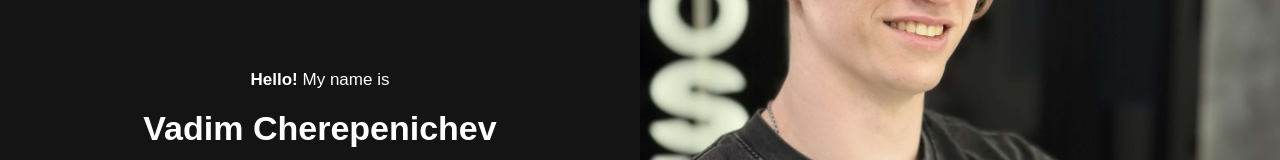
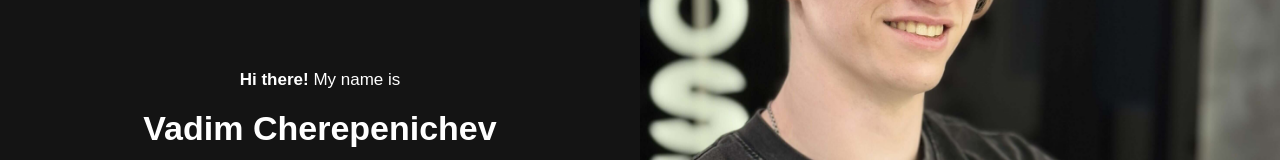
Before and after one commit to vadim-cvy/cv-public, a Vue app: page / in a window 1280 px wide. Shown: the part 250-410 px from the top of the page. Built offline with nearby package versions, Linux system fonts and the light colour scheme.

Commit message:
Update hero copy

```diff
--- a/src/components/Hero.vue
+++ b/src/components/Hero.vue
@@ -2,7 +2,7 @@
   <div class="hero">
     <div class="hero__text">
       <span>
-        <b>Hello!</b> My name is
+        <b>Hi there!</b> My name is
       </span>
 
       <h1 class="hero__text__name">
```
